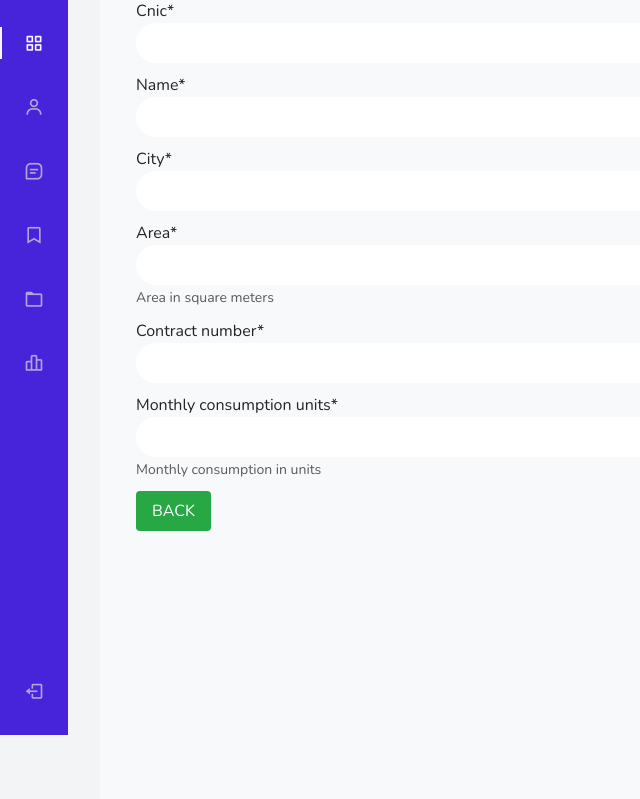
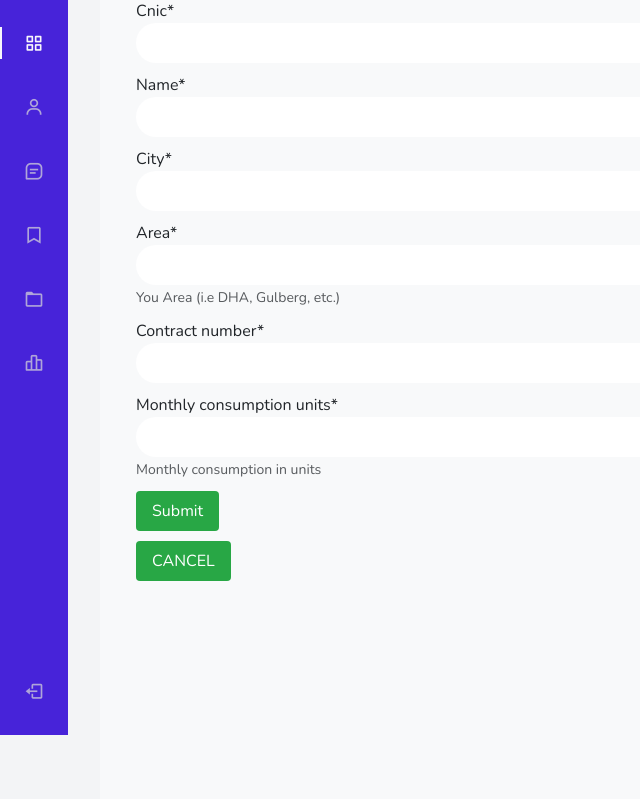
Before and after one commit to mab-te3321/bizaibo, a Django app: template crud/templates/generic_form.html in a window 1280 px wide. Shown: the part 65-864 px from the top of the page, without its empty margins (0-640 px from the left). Run offline with Django 4.2, Linux system fonts and the light colour scheme; the template is opened without the code that fills it: values that come from a table or form of the project are taken from there, others are empty; some libraries are stand-ins or nearby versions.

```diff
--- a/bizaibo-backend-api/urls.py
+++ b/bizaibo-backend-api/urls.py
@@ -6,5 +6,5 @@ urlpatterns = [
     path('api/user/', include('authentication.urls')),
     path('api/user/', include('dashboard.urls')),
     path('accounts/', include('allauth.urls')),
-    path('api/crud/', include('crud.urls')),
+    path('', include('crud.urls')),
 ]
--- a/crud/forms.py
+++ b/crud/forms.py
@@ -6,37 +6,74 @@ from .models import *
 class ClientForm(forms.ModelForm):
     class Meta:
         model = Client
-        fields = '__all__'  # This will include all fields from the Client model.
+        fields = '__all__'
+
+    def __init__(self, *args, **kwargs):
+        super().__init__(*args, **kwargs)
+        self.helper = FormHelper()
+        self.helper.form_method = 'post'
+        self.helper.add_input(Submit('submit', 'Submit'))
 
 class SolarPanelForm(forms.ModelForm):
     class Meta:
         model = SolarPanel
         fields = '__all__'
 
+    def __init__(self, *args, **kwargs):
+        super().__init__(*args, **kwargs)
+        self.helper = FormHelper()
+        self.helper.form_method = 'post'
+        self.helper.add_input(Submit('submit', 'Submit'))
+
 class InverterForm(forms.ModelForm):
     class Meta:
         model = Inverter
         fields = '__all__'
+
+    def __init__(self, *args, **kwargs):
+        super().__init__(*args, **kwargs)
+        self.helper = FormHelper()
+        self.helper.form_method = 'post'
+        self.helper.add_input(Submit('submit', 'Submit'))
 
 class StructureForm(forms.ModelForm):
     class Meta:
         model = Structure
         fields = '__all__'
 
+    def __init__(self, *args, **kwargs):
+        super().__init__(*args, **kwargs)
+        self.helper = FormHelper()
+        self.helper.form_method = 'post'
+        self.helper.add_input(Submit('submit', 'Submit'))
+
 class CablingForm(forms.ModelForm):
     class Meta:
         model = Cabling
         fields = '__all__'
 
+    def __init__(self, *args, **kwargs):
+        super().__init__(*args, **kwargs)
+        self.helper = FormHelper()
+        self.helper.form_method = 'post'
+        self.helper.add_input(Submit('submit', 'Submit'))
+
 class NetMeteringForm(forms.ModelForm):
     class Meta:
         model = NetMetering
         fields = '__all__'
+
+    def __init__(self, *args, **kwargs):
+        super().__init__(*args, **kwargs)
+        self.helper = FormHelper()
+        self.helper.form_method = 'post'
+        self.helper.add_input(Submit('submit', 'Submit'))
+
 class InvoiceForm(forms.ModelForm):
-
     class Meta:
         model = Invoice
         fields = '__all__'
+
     def __init__(self, *args, **kwargs):
         super().__init__(*args, **kwargs)
         self.helper = FormHelper()
--- a/crud/models.py
+++ b/crud/models.py
@@ -13,9 +13,9 @@ class Client(models.Model,Utility):
     cnic = models.CharField(max_length=15, unique=True)
     name = models.CharField(max_length=100)
     city = models.CharField(max_length=100)
-    area = models.FloatField(help_text="Area in square meters")
+    area = models.CharField(max_length=100,help_text="You Area (i.e DHA, Gulberg, etc.)")
     contract_number = models.CharField(max_length=20)
-    monthly_consumption_units = models.IntegerField(help_text="Monthly consumption in units")
+    monthly_consumption_units = models.IntegerField(null=True,help_text="Monthly consumption in units")
 class SolarPanel(models.Model,Utility):
     brand = models.CharField(max_length=100)
     type = models.CharField(max_length=50,null=True, blank=True)
--- a/crud/templates/generic_form.html
+++ b/crud/templates/generic_form.html
@@ -1,13 +1,14 @@
-{% extends 'base.html' %} {% load static %} {% load crispy_forms_tags %}
-{%block content %}
+{% extends 'base.html' %}
+{% load static %}
+{% load crispy_forms_tags %}
+
+{% block content %}
 <div class="container mt-3">
   <h2>{{ view.action|capfirst }} {{ model_name|capfirst }}</h2>
   <form method="post">
-    {% csrf_token %} {% crispy form %}
-    <a href="{% url 'generic_list' model_name|capfirst %}" class="btn btn-info">
-    BACK
-    </a>
-
+    {% csrf_token %}
+    {% crispy form %}
+    <a href="{% url 'generic_list' model_name|capfirst %}" class="btn btn-info">CANCEL</a>
   </form>
 </div>
 {% endblock %}
--- a/requirements.txt
+++ b/requirements.txt
@@ -10,3 +10,4 @@ python-dotenv==1.0.1
 mysqlclient==2.2.4
 channels==4.1.0
 django-crispy-forms==2.1
+crispy-bootstrap4==2024.1
```
